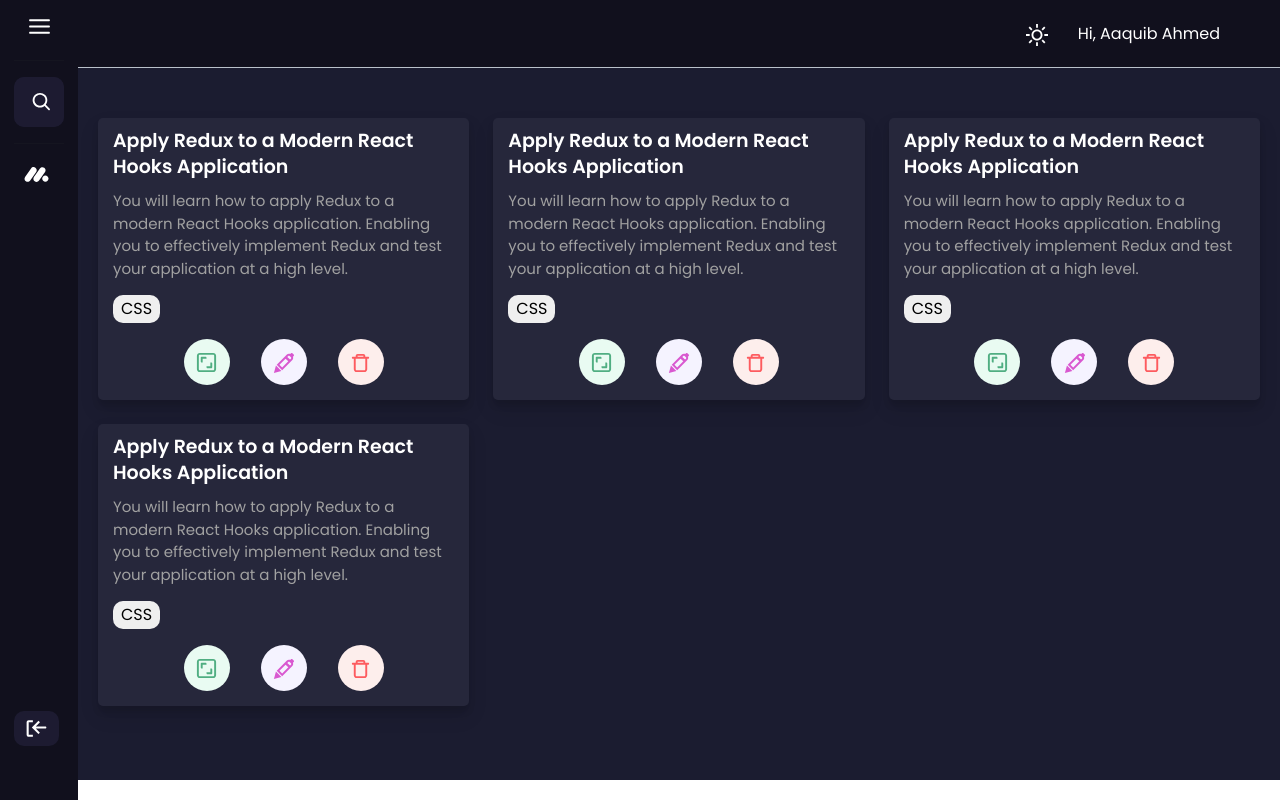
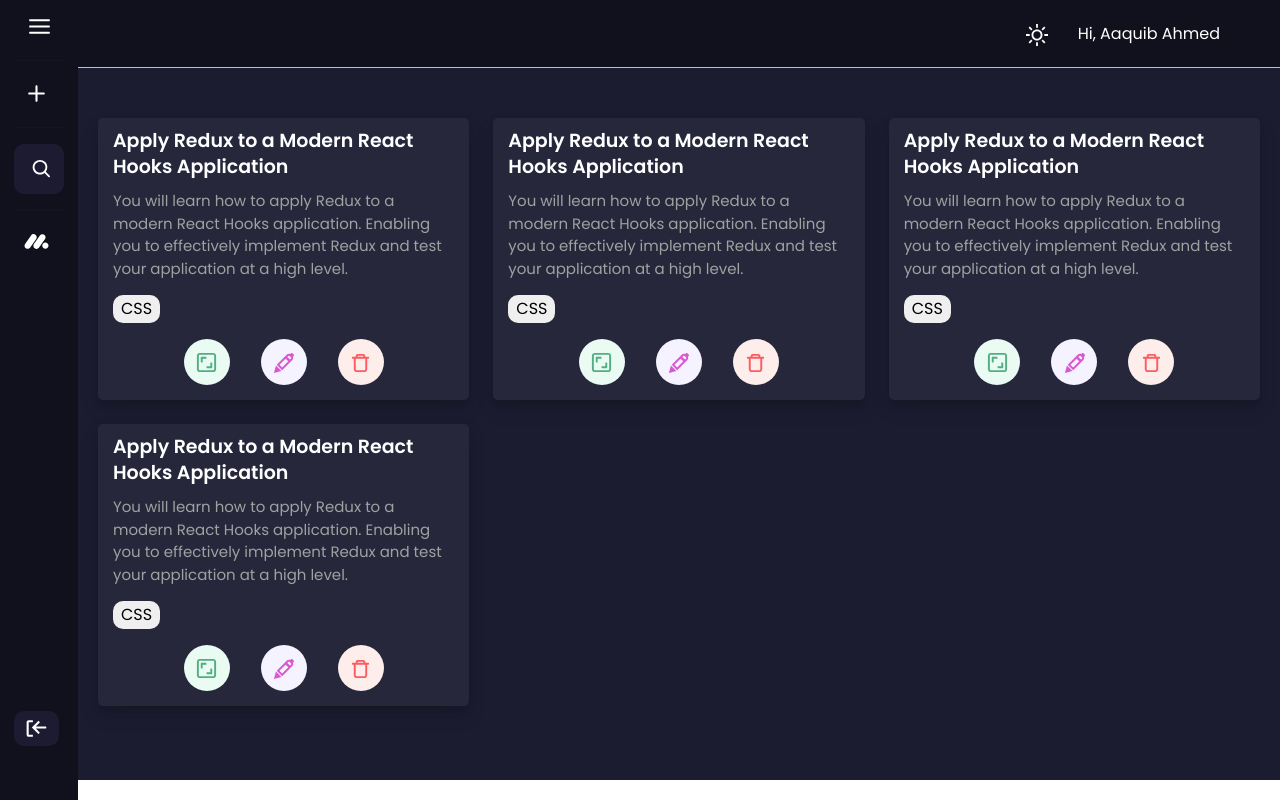
Before and after one commit to killcodeX/code-store, a React (Create React App) app in the folder client/: page / in a window 1280 px wide. Built offline with nearby package versions, Linux system fonts and the light colour scheme.

Commit message:
modal are opening

```diff
--- a/client/src/Components/SideBar/index.tsx
+++ b/client/src/Components/SideBar/index.tsx
@@ -4,9 +4,10 @@ import {
   CgCode,
   CgFormatRight,
   CgMenu,
+  CgMathPlus,
   CgSearch,
   CgMonday,
-  CgLogOut
+  CgLogOut,
 } from "react-icons/cg";
 import {
   SideBarWrapper,
@@ -15,9 +16,10 @@ import {
   LogoDetails,
   LogoWrapper,
   SideMenuItems,
+  AddPostWrapper,
+  AddIconWrapper,
   FormWrapper,
   InputWrapper,
-  Tooltip,
   SearchIconWrapper,
   LanguageWrapper,
   LanguageIconWrapper,
@@ -26,10 +28,13 @@ import {
   LangData,
   LogOutWrapper,
   LogIconWrapper,
-  LogOutText
+  LogOutText,
 } from "./style";
+import {getAddPostodal} from "../../Redux/Actions/postActions";
+import { useDispatch } from "react-redux";
 
 export default function SideBar() {
+  const dispatch = useDispatch()
   const [open, setOpen] = useState(false);
   return (
     <SideBarWrapper open={open}>
@@ -50,6 +55,14 @@ export default function SideBar() {
 
       <hr />
       <SideMenuItems>
+        <AddPostWrapper onClick={() => dispatch(getAddPostodal())}>
+          <AddIconWrapper>
+            <CgMathPlus />
+          </AddIconWrapper>
+          <LanguageHead open={open}>Add New Snippet</LanguageHead>
+        </AddPostWrapper>
+        <hr />
+
         <FormWrapper open={open}>
           <SearchIconWrapper open={open}>
             <CgSearch />
@@ -57,6 +70,7 @@ export default function SideBar() {
           <InputWrapper open={open} placeholder="search..." />
         </FormWrapper>
         <hr />
+
         <LanguageWrapper>
           <LanguageIconWrapper>
             <CgMonday />
@@ -71,7 +85,7 @@ export default function SideBar() {
 
         <LogOutWrapper>
           <LogIconWrapper>
-            <CgLogOut/>
+            <CgLogOut />
           </LogIconWrapper>
           {/* <LogOutText open={open}>LogOut</LogOutText> */}
         </LogOutWrapper>
--- a/client/src/Components/SideBar/style.ts
+++ b/client/src/Components/SideBar/style.ts
@@ -73,6 +73,27 @@ export const SideMenuItems = styled.div`
   position: relative;
   margin: 8px auto;
   height: 100%;
+`;
+
+export const AddPostWrapper = styled.div`
+  display: flex;
+  flex-direction: row;
+  color: #fff;
+  //margin-left: 10px;
+  cursor: pointer;
+  padding: 2px 10px;
+  border-radius: 4px;
+  &:hover {
+    background: #fff;
+    color: #11101d;
+  }
+`;
+
+export const AddIconWrapper = styled.div`
+  display: flex;
+  font-size: 25px;
+  justify-content: center;
+  align-items: center;
 `;
 
 export const FormWrapper = styled.div`
```
